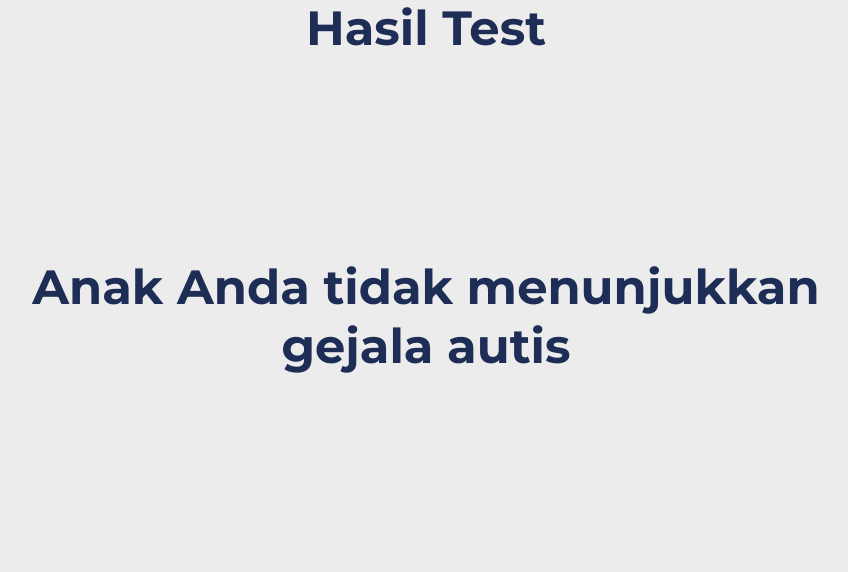
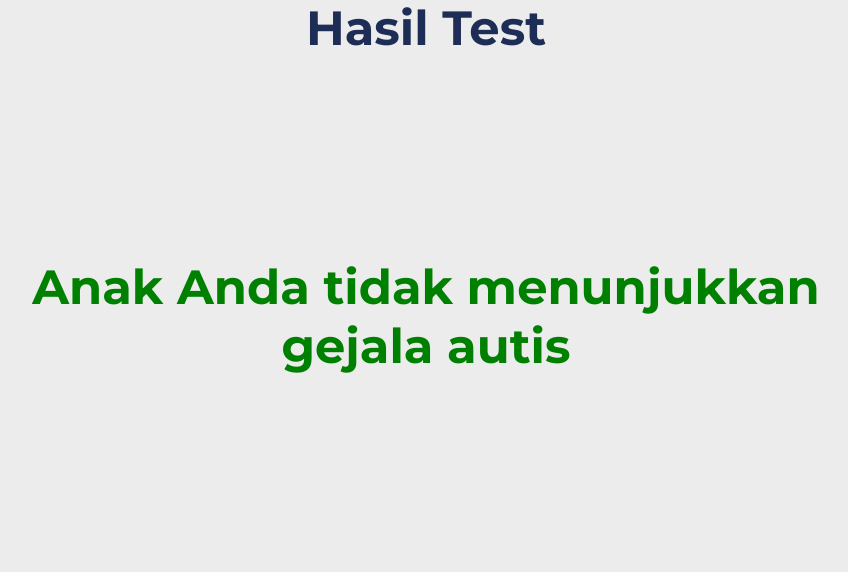
Before and after one commit to Sammy219/ASD-Screening, a Flask app: template app/templates/result.jinja in a window 1280 px wide. Shown: the part 181-753 px from the top of the page, without its empty margins (214-1062 px from the left). Run offline with Flask 2, Linux system fonts and the light colour scheme; the template is opened without the code that fills it, so the values that code supplies are empty; some libraries are stand-ins or nearby versions.

Commit message:
Update result.jinja

```diff
--- a/app/templates/result.jinja
+++ b/app/templates/result.jinja
@@ -10,9 +10,9 @@ Hasil
     <div class="hasil">
         <h1>Hasil Test</h1>
         {% if test_result == '1' %}
-            <h1>Anak anda menujukkan gejala autis<h1>
+            <h1 style="color:red">Anak anda menujukkan gejala autis<h1>
         {% else %}
-            <h1>Anak Anda tidak menunjukkan gejala autis<h1>
+            <h1 style="color:green">Anak Anda tidak menunjukkan gejala autis<h1>
         {% endif %}
         <p class="testlagi"><a href="{{ url_for('site.test') }}" class="btn">Test Lagi</a></p>
     </div>
```
